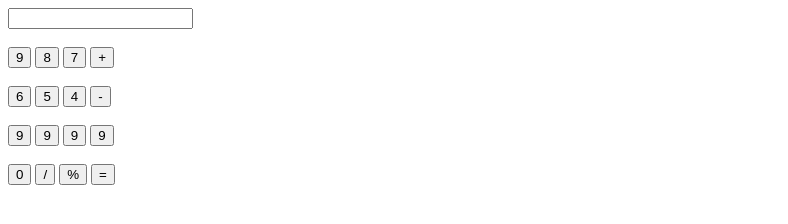
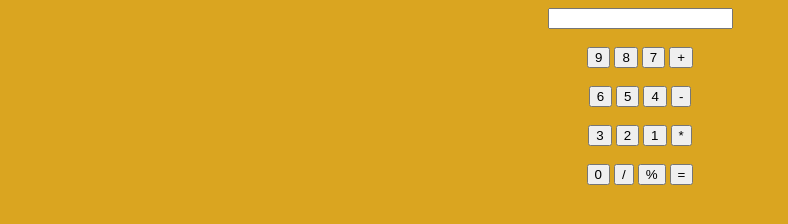
Before and after one commit to 17mkhmke/calculator, a plain HTML site: page index.html in a window 1280 px wide. Shown: the whole page, without its empty margins (0-788 px from the left). Drawn offline with Linux system fonts and the light colour scheme.

Commit message:
classChallenger

```diff
--- a/index.html
+++ b/index.html
@@ -22,10 +22,10 @@
             <input type="button" value="4" onclick="cal.display.value+='4'">
             <input type="button" value="-" onclick="cal.display.value+='-'">
             <br><br>
-            <input type="button" value="9" onclick="cal.display.value+='3'">
-            <input type="button" value="9" onclick="cal.display.value+='2'">
-            <input type="button" value="9" onclick="cal.display.value+='1'">
-            <input type="button" value="9" onclick="cal.display.value+='*'">
+            <input type="button" value="3" onclick="cal.display.value+='3'">
+            <input type="button" value="2" onclick="cal.display.value+='2'">
+            <input type="button" value="1" onclick="cal.display.value+='1'">
+            <input type="button" value="*" onclick="cal.display.value+='*'">
             <br><br>
             <input type="button" value="0" onclick="cal.display.value+='0'">
             <input type="button" value="/" onclick="cal.display.value+='/'">
--- a/style.css
+++ b/style.css
@@ -0,0 +1,8 @@
+body {
+    align-items: center;
+    text-align: center;
+    background: goldenrod;
+}
+.wrap {
+    font-weight: 500;
+}
```
